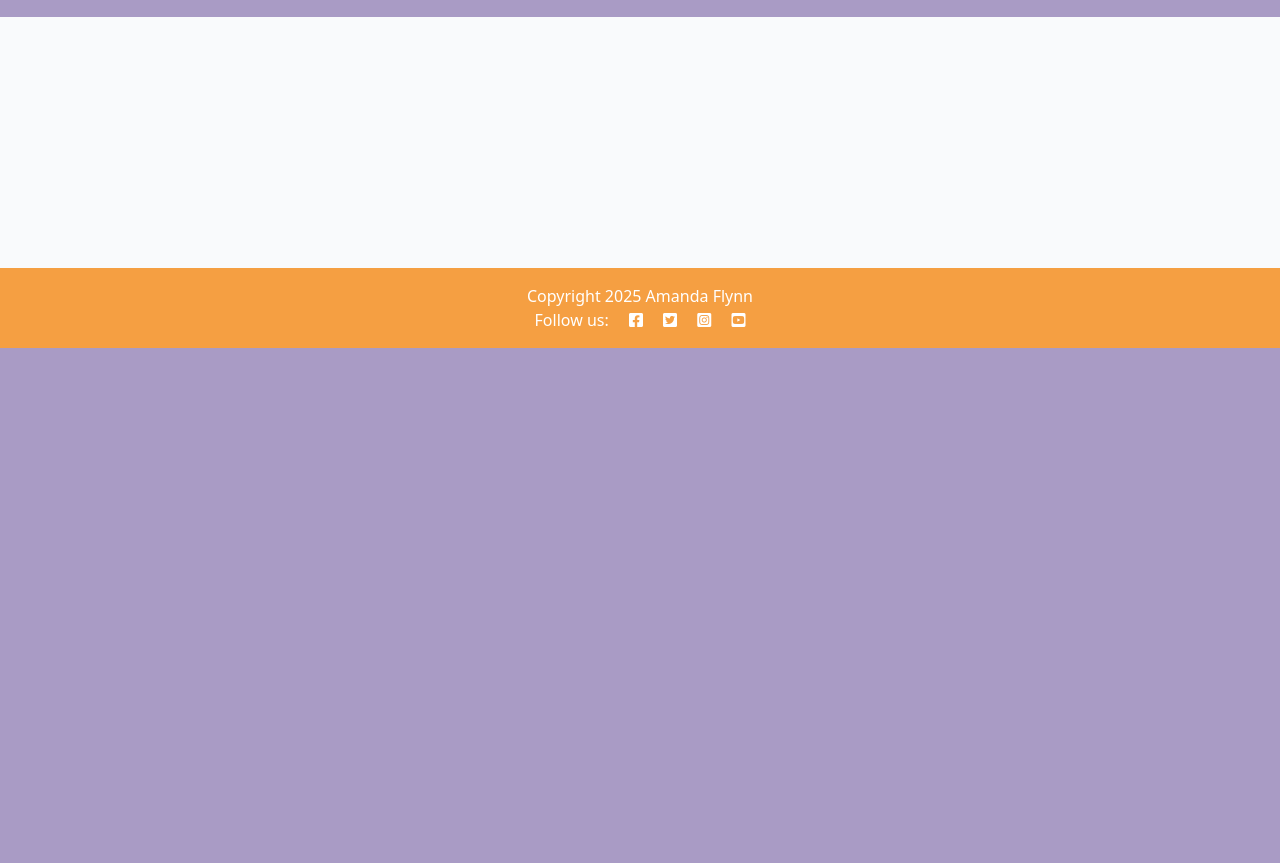
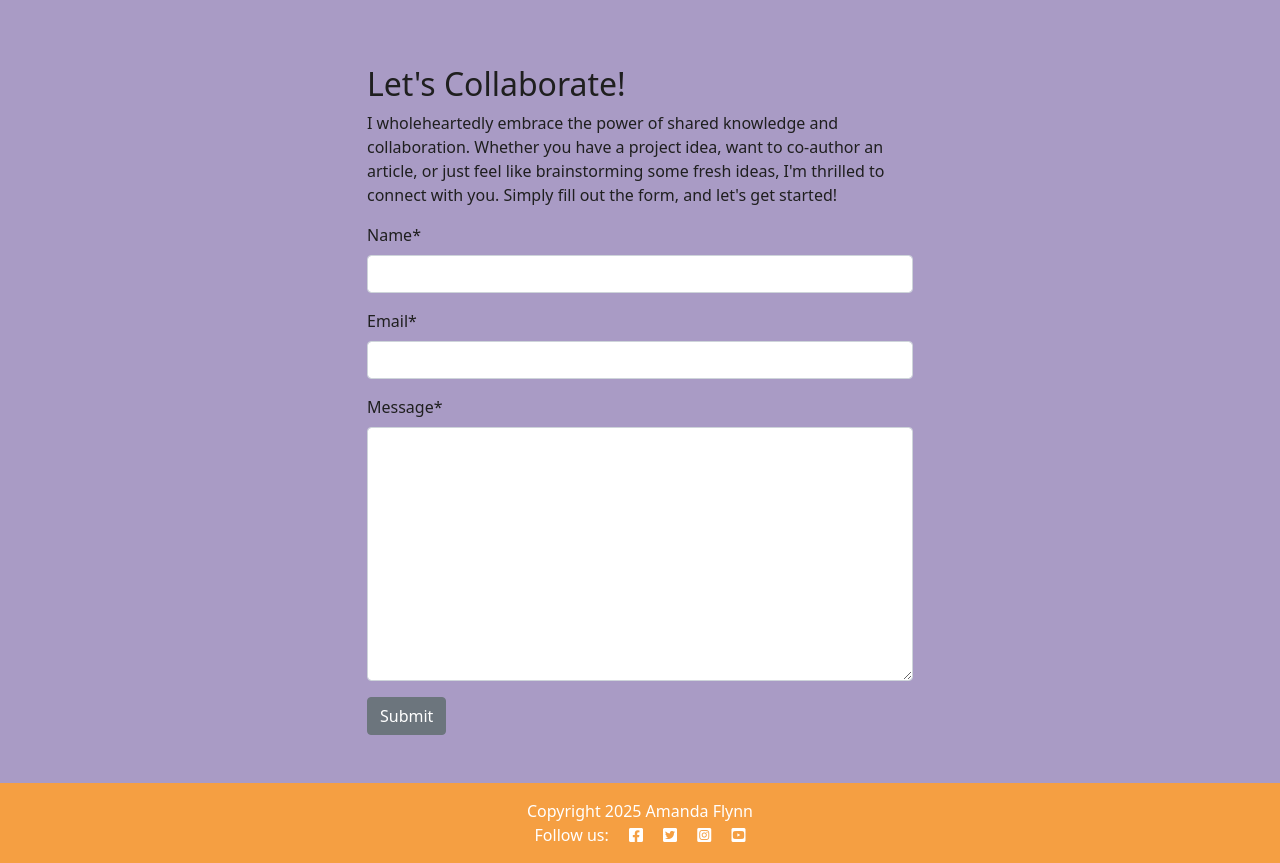
Before and after one commit to AF-5446/Lyric-Lure-CSP, a Django app: page /about/ in a window 1280 px wide. Shown: the part 452-1315 px from the top of the page. Before the commit the page ends 800 px from the top, so only its background shows below. Run offline with Django 4.2, Linux system fonts and the light colour scheme; data that the repository does not hold is empty; some libraries are stand-ins or nearby versions.

Commit message:
collaboration form made

```diff
--- /dev/null
+++ b/about/forms.py
@@ -0,0 +1,8 @@
+# about/forms.py
+from django import forms
+from .models import CollaborateRequest
+
+class CollaborateForm(forms.ModelForm):
+    class Meta:
+        model = CollaborateRequest
+        fields = ['name', 'email', 'message']
--- a/about/models.py
+++ b/about/models.py
@@ -5,3 +5,15 @@ class About(models.Model):
     title = models.CharField(max_length=200)
     updated_on = models.DateTimeField(auto_now=True)
     content = models.TextField()
+
+    def __str__(self):
+        return self.title
+
+class CollaborateRequest(models.Model):
+    name = models.CharField(max_length=200)
+    email = models.EmailField()
+    message = models.TextField()
+    read = models.BooleanField(default=False)
+
+    def __str__(self):
+        return f"Collaboration request from {self.name}"
--- a/about/templates/about/about.html
+++ b/about/templates/about/about.html
@@ -1,12 +1,14 @@
 {% extends 'base.html' %}
+{% load static %}
+{% load crispy_forms_tags %}
+
 {% block content %}
-{% load static %}
 <div class="container mt-5">
   <div class="row">
-    <div class="col-4 text-center">
+    <div class="col-12 col-md-4 text-center">
       <img src="{% static 'images/nobody.jpg' %}" width="75%" />
     </div>
-    <div class="col-8">
+    <div class="col-12 col-md-8">
       <!-- Title goes between these h2 tags -->
       <h2>{{ about.title }}</h2>
       <!-- Content goes directly underneath this -->
@@ -20,5 +22,21 @@
       <p class="text-end"><em>Updated on: {{ about.updated_on }}</em></p>
     </div>
   </div>
+  <div class="row justify-content-center">
+    <div class="col-12 col-md-6 my-5">
+      <h2>Let's Collaborate!</h2>
+      <p>I wholeheartedly embrace the power of shared knowledge and collaboration.
+        Whether you have a project idea, want to co-author an article, or just
+        feel like brainstorming some fresh ideas, I'm thrilled to connect with you.
+        Simply fill out the form, and let's get started!</p>
+
+      <!-- add form here -->
+      <form method="post">
+        {{ collaborate_form | crispy }}
+        {% csrf_token %}
+        <button class="btn btn-secondary" type="submit">Submit</button>
+      </form>
+    </div>
+  </div>
 </div>
 {% endblock content %}
--- a/about/views.py
+++ b/about/views.py
@@ -1,5 +1,6 @@
 from django.shortcuts import render
 from .models import About
+from .forms import CollaborateForm
 
 # Create your views here.
 def about(request):
@@ -7,4 +8,6 @@ def about(request):
     Renders the About page.
     """
     about = About.objects.all().order_by('-updated_on').first()
-    return render(request, "about/about.html", {"about": about})
+    collaborate_form = CollaborateForm()
+
+    return render(request, "about/about.html", {"about": about, "collaborate_form": collaborate_form},)
```
Also changed, not shown: about/migrations/0002_collaboraterequest.py (added).
